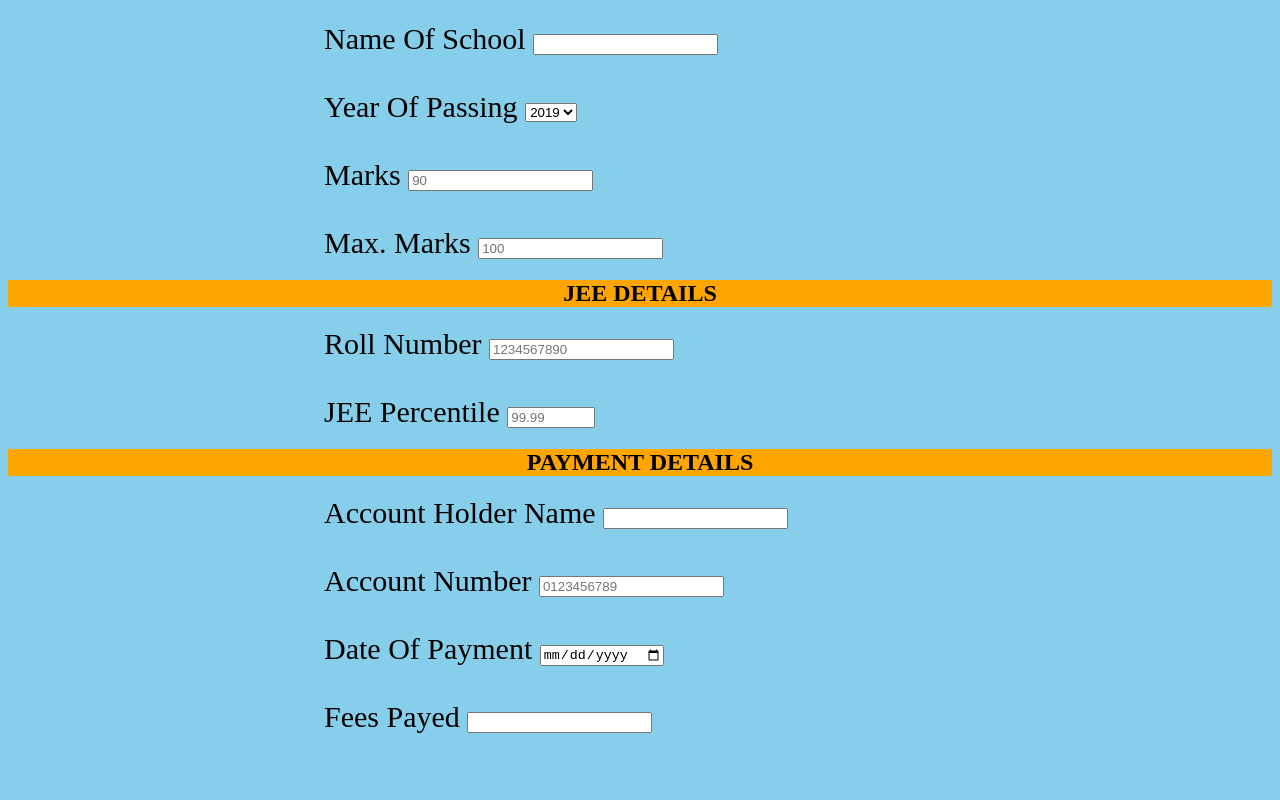
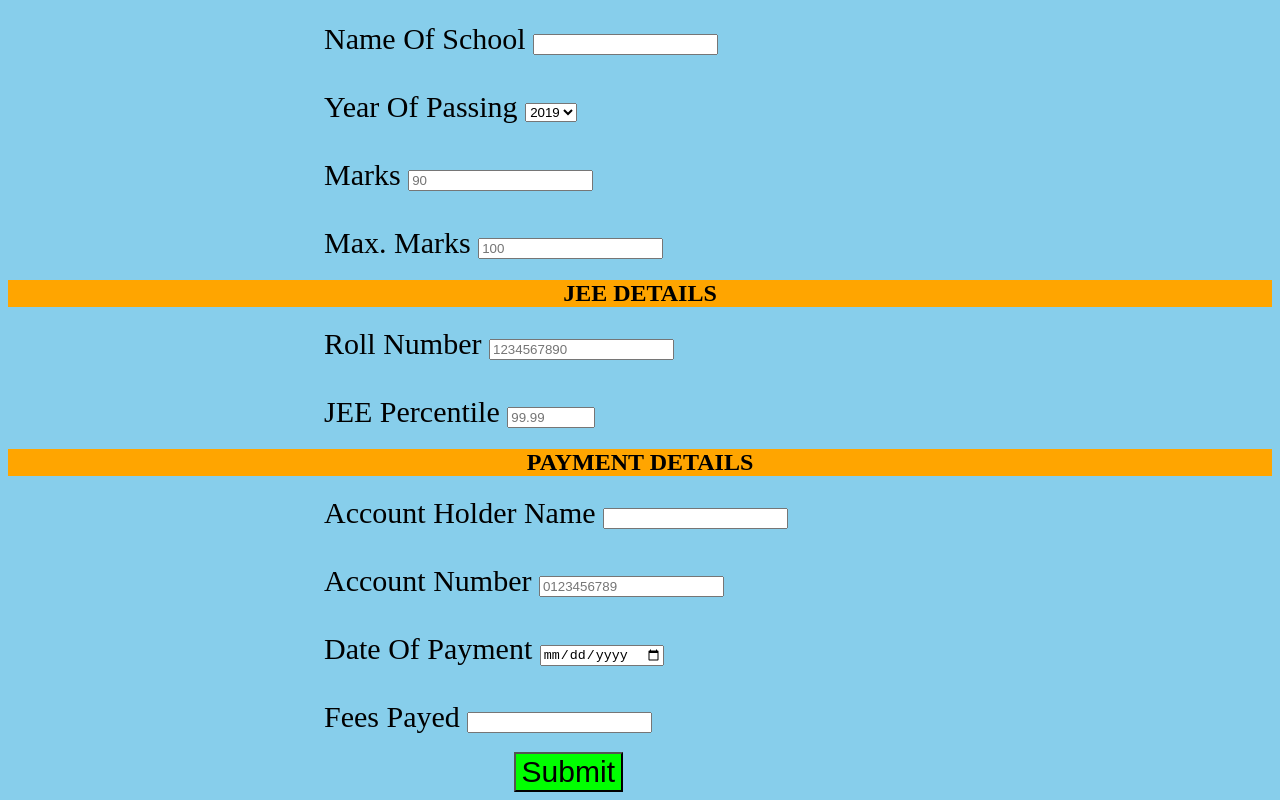
Before and after one commit to a-j-a-y-c-p/AP_project, a plain HTML site: page index.html in a window 1280 px wide. Shown: the part 2059-2859 px from the top of the page. Before the commit the page ends 2801 px from the top, so only its background shows below. Drawn offline with Linux system fonts and the light colour scheme.

Commit message:
Update index.html

```diff
--- a/index.html
+++ b/index.html
@@ -131,6 +131,10 @@
                 <input type="number" id="Fees" name="Fees" min="0" />
             </div>
 
+            <div class="submit">
+                <br/><button type="submit" class="button" style="background-color: lime;margin-left: 30%;font-size: 30px;">Submit</button>
+            </div>
+
 
         </form>
     </body>
```
